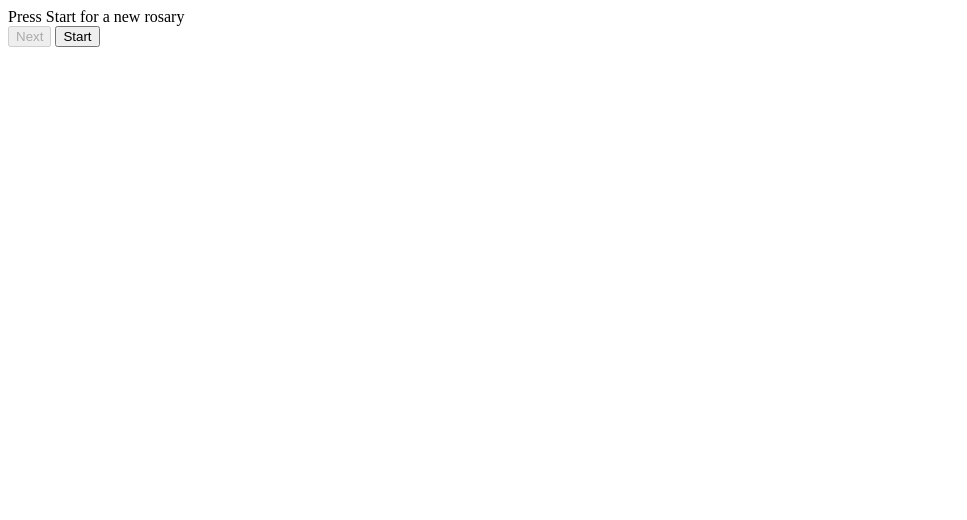
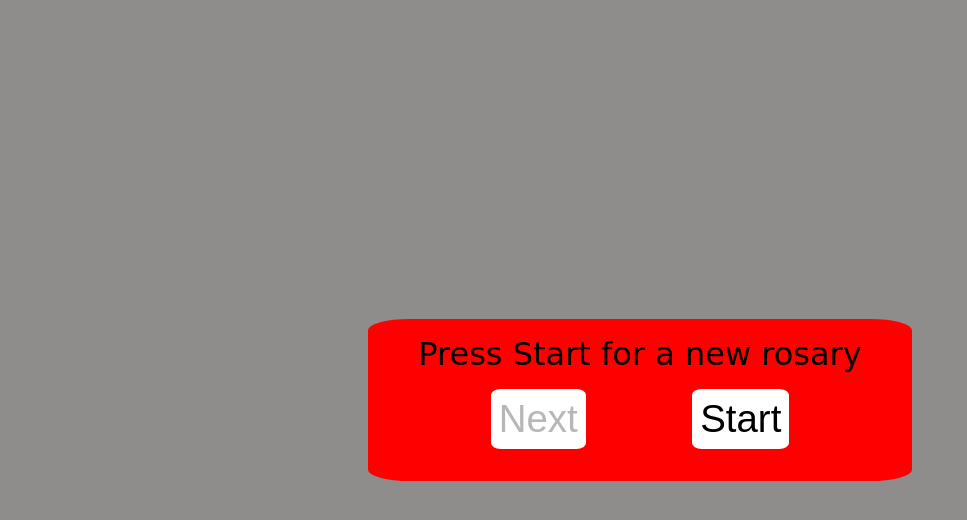
Before and after one commit to Morr0/Rosary-Prayer-Counter, a plain HTML site: page index.html in a window 1280 px wide. Shown: the whole page, without its empty margins (0-967 px from the left). Drawn offline with Linux system fonts and the light colour scheme.

Commit message:
Done the CSS

```diff
--- a/index.html
+++ b/index.html
@@ -5,14 +5,70 @@
     <meta http-equiv='X-UA-Compatible' content='IE=edge'>
     <title>Rosary Timer</title>
     <meta name='viewport' content='width=device-width, initial-scale=1'>
+
+    <style>
+        body {
+            background-color: #8f8c8c;
+
+            font-size: xx-large;
+            font-family: cursive;
+        }
+
+        .container {
+            border: #8f8c8c 2px solid;
+            border-radius: 8%;
+
+            display: flex;
+            flex-direction: column;
+            justify-items: center;
+            justify-content: center;
+            text-align: center;
+            background-color: red;
+            padding: 1rem;
+
+            position: absolute;
+            top: 50%;
+            left: 50%;
+            transform: translate(-50%, -50%);
+
+            justify-content: space-evenly;
+            width: 32rem;
+            max-width: 32rem;
+            min-width: 32rem;
+        }
+
+        .item {
+            display: flex;
+            justify-content: space-evenly;
+            flex-direction: row;
+            flex: content;
+            margin-bottom: 1rem;
+        }
+
+        button {
+            background-color: white;
+            border: 0;
+            border-radius: 10%;
+            padding: 0.5rem;
+            width: auto;
+            font-size: larger;
+        }
+
+        button:enabled:hover {
+            background-color: gainsboro;
+            cursor: pointer;
+        }
+    </style>
 </head>
 <body>
     <div class="container">
-        <div id="info">
+        <div id="info" class="item">
             Press Start to begin the rosary
         </div>
-        <button id="next" disabled type="button">Next</button>
-        <button id="startStop" type="button">Start</button>
+        <div class="item">
+            <button id="next" disabled type="button">Next</button>
+            <button id="startStop" type="button">Start</button>
+        </div>
     </div>
     <!-- JS -->
     <script>
```
